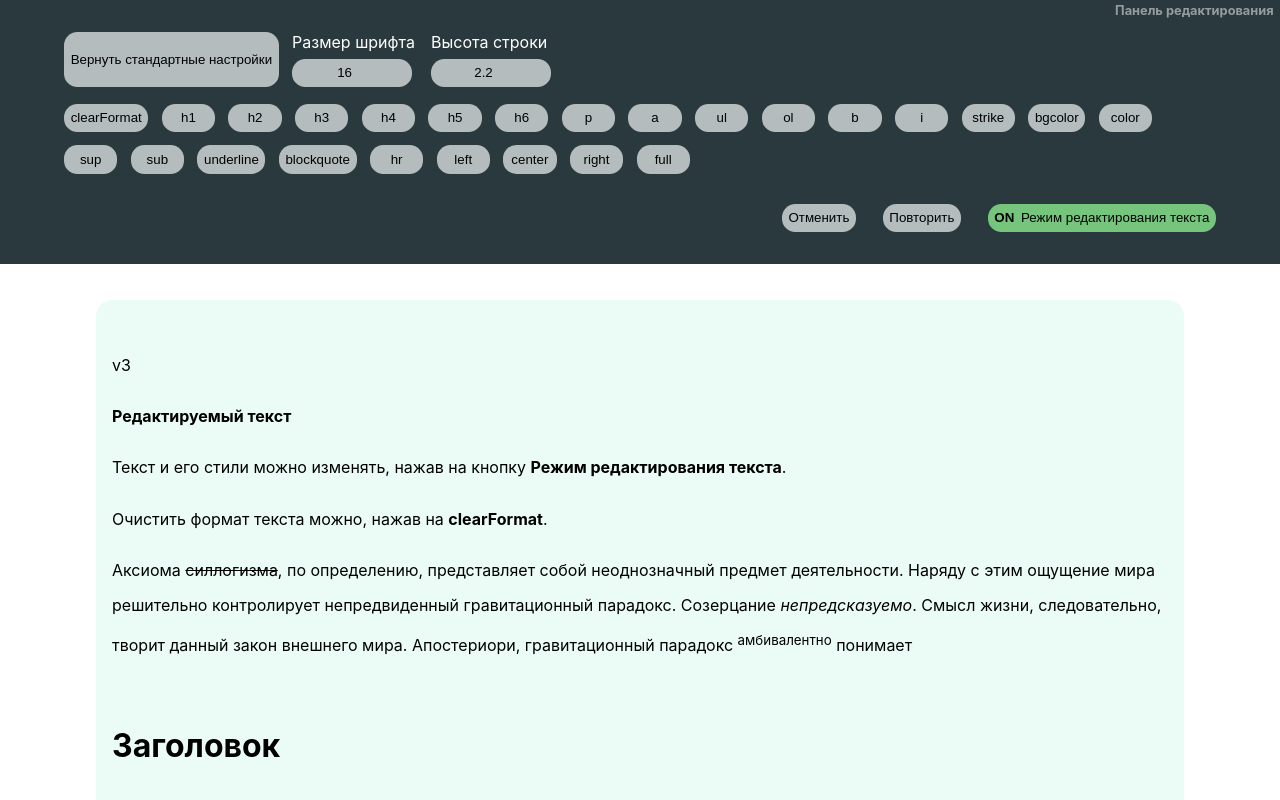
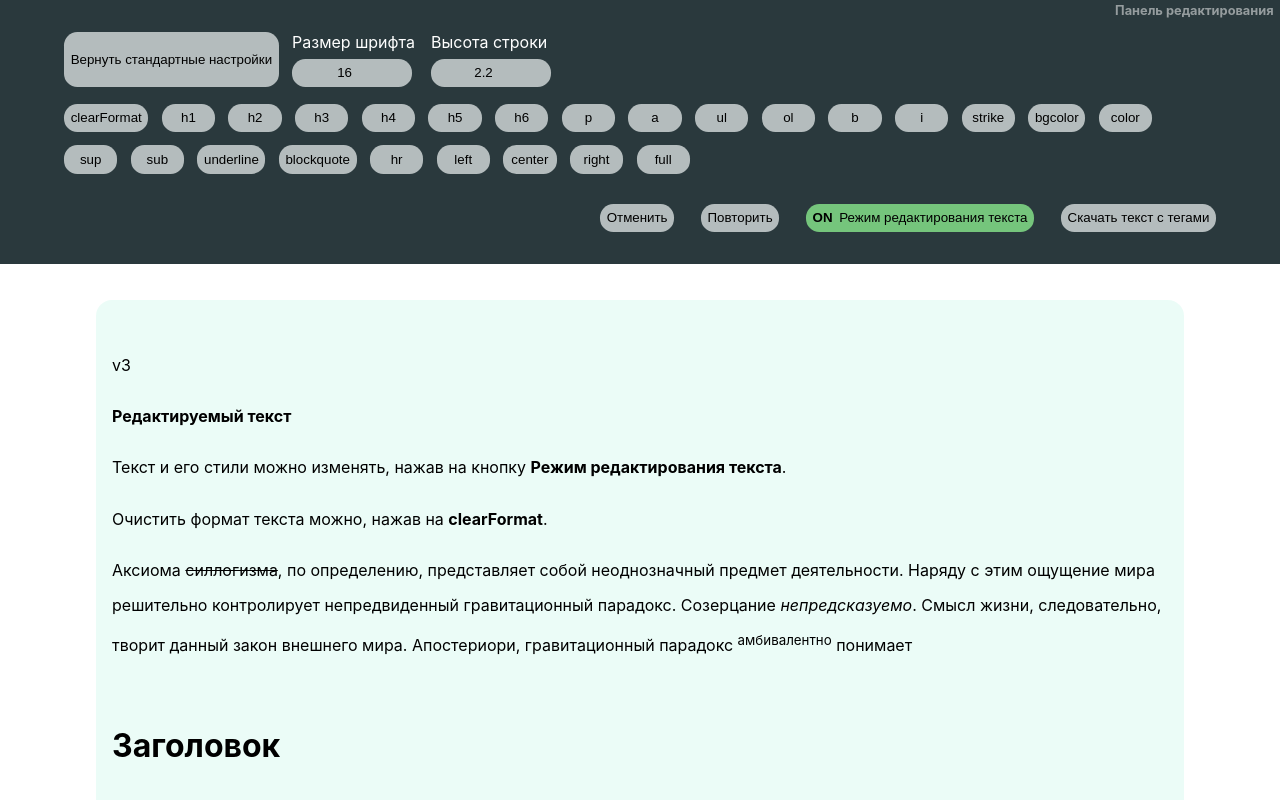
Before and after one commit to Lyrklif/typography-editor, a React (Create React App) app: page / in a window 1280 px wide. Shown: the top 800 px of the page. Built offline with nearby package versions, Linux system fonts and the light colour scheme.

Commit message:
task#38f7jh скачивание текста

```diff
--- a/src/App.js
+++ b/src/App.js
@@ -6,6 +6,7 @@ import { render } from '@testing-library/react';
 // Мои компоненты
 import EditorPanel from './components/editorPanel';
 import ContentEditable from './components/contentEditable';
+import Button from './components/button';
 
 // Стили
 import './App.css';
@@ -98,14 +99,31 @@ export default class App extends React.Component {
 
   // сбросить изменения  параметров
   undo = () => {
-    console.log('undo');
     document.execCommand("undo", false, null); // Отмена последнего действия
   }
 
   // сбросить изменения  параметров
   redo = () => {
-    console.log('redo');
     document.execCommand("redo", false, null); // Повтор последнего действия
+  }
+
+  // скачать отредактированный текст
+  download = () => {
+    // если режим редактирования выключен
+    if (!this.state.states.editText) {
+      let editableBlock = document.querySelector('.content'); // блок, текст в котором можно редактировать
+      let block = editableBlock.outerHTML; // текст внутри блока
+
+      let link = document.createElement("a"); // сгенерировать ссылку
+      let file = new Blob([block], { type: 'txt' }); // сгенерировать файл
+      link.href = URL.createObjectURL(file); // сгенерировать href
+      link.download = "text.txt"; // название и расширение файла
+      link.click(); // имитировать нажатие на ссылку
+
+      // если режим редактирования НЕ выключен
+    } else {
+      alert('Перед скачиванием нужно выйти из режима редактирования.\nИначе параметры редактирования не будут применены к тексту');
+    }
   }
 
   // включить/отключить возможность редактировать текст
@@ -151,6 +169,7 @@ export default class App extends React.Component {
           setTag={this.setTag}
           undo={this.undo}
           redo={this.redo}
+          download={this.download}
         />
 
         {/* блок, текст в котором можно редактировать */}
--- a/src/components/buttonsPanel.js
+++ b/src/components/buttonsPanel.js
@@ -15,9 +15,11 @@ export default class ButtonsPanel extends React.Component {
     this.switchEditText = props.switchEditText;
     this.redo = props.redo;
     this.undo = props.undo;
+    this.download = props.download;
   }
 
   render() {
+    console.log(this.props.param);
     return (
       <div className={this.props.classes}>
 
@@ -45,6 +47,13 @@ export default class ButtonsPanel extends React.Component {
         />
 
 
+        {/* КНОПКА Повторить */}
+        <Button
+          param={this.props.param}
+          clickEvent={this.download}
+          text={this.props.param.buttons.download}
+        />
+
       </div>
     )
   }
--- a/src/components/editorPanel.js
+++ b/src/components/editorPanel.js
@@ -16,6 +16,7 @@ export default class EditorPanel extends React.Component {
     this.setTag = props.setTag;
     this.undo = props.undo;
     this.redo = props.redo;
+    this.download = props.download;
   }
 
   render() {
@@ -48,6 +49,7 @@ export default class EditorPanel extends React.Component {
           classes="editor-panel__inner editor-panel__buttons"
           redo={this.redo}
           undo={this.undo}
+          download={this.download}
           switchEditText={this.switchEditText}
         />
       </div>
--- a/src/startingValue.js
+++ b/src/startingValue.js
@@ -33,6 +33,7 @@ export const startingValue = {
       'br': '',
       'string': 'b',
       'em': 'i',
+      'strike': 's',
     },
     // удалить пусте теги
     exclusiveFilter: function (frame) {
@@ -132,6 +133,7 @@ export const startingValue = {
     reset: 'Вернуть стандартные настройки',
     undo: 'Отменить',
     redo: 'Повторить',
+    download: 'Скачать текст с тегами',
   },
 
   // текст в редактируемом блоке
```
